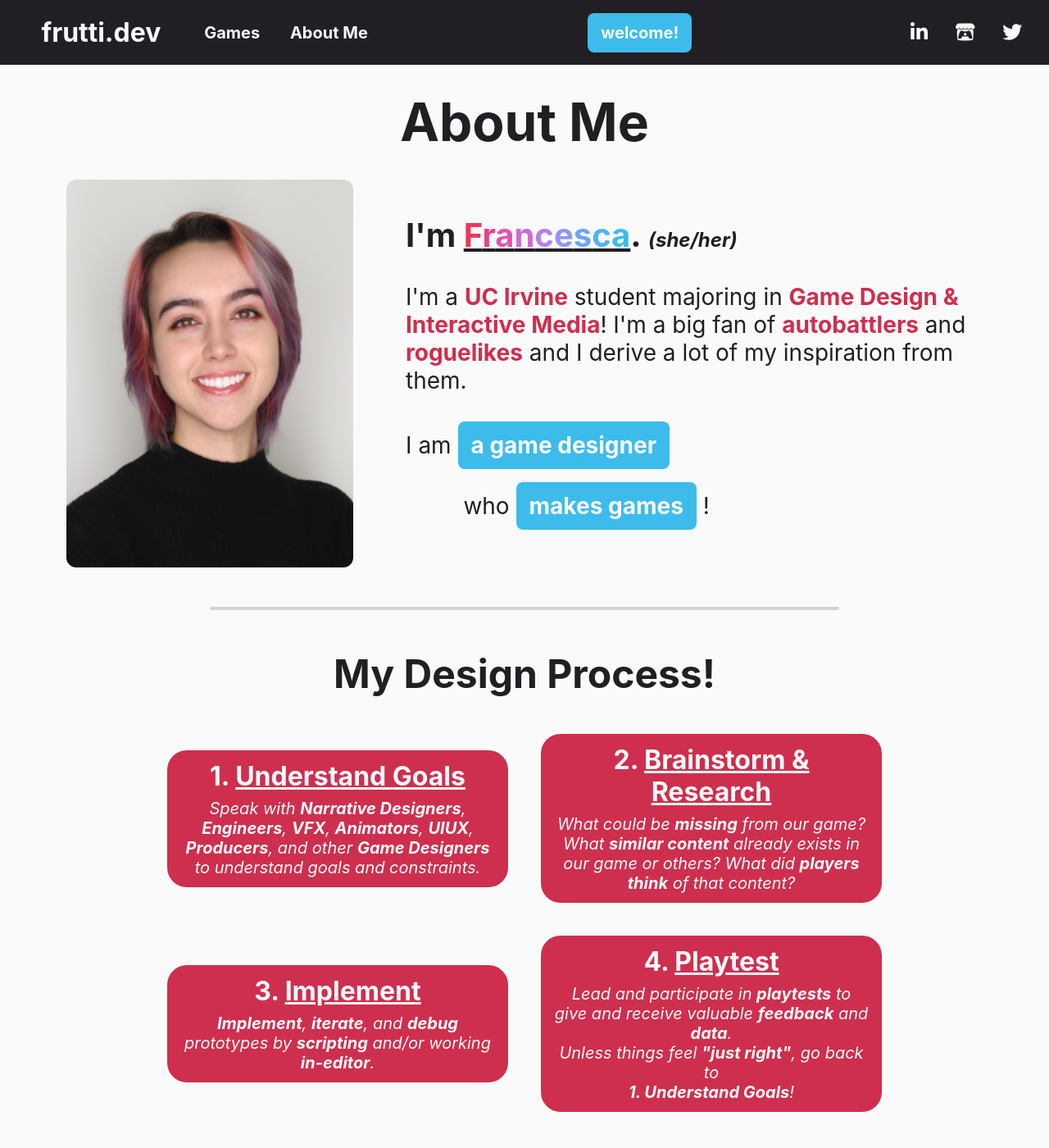
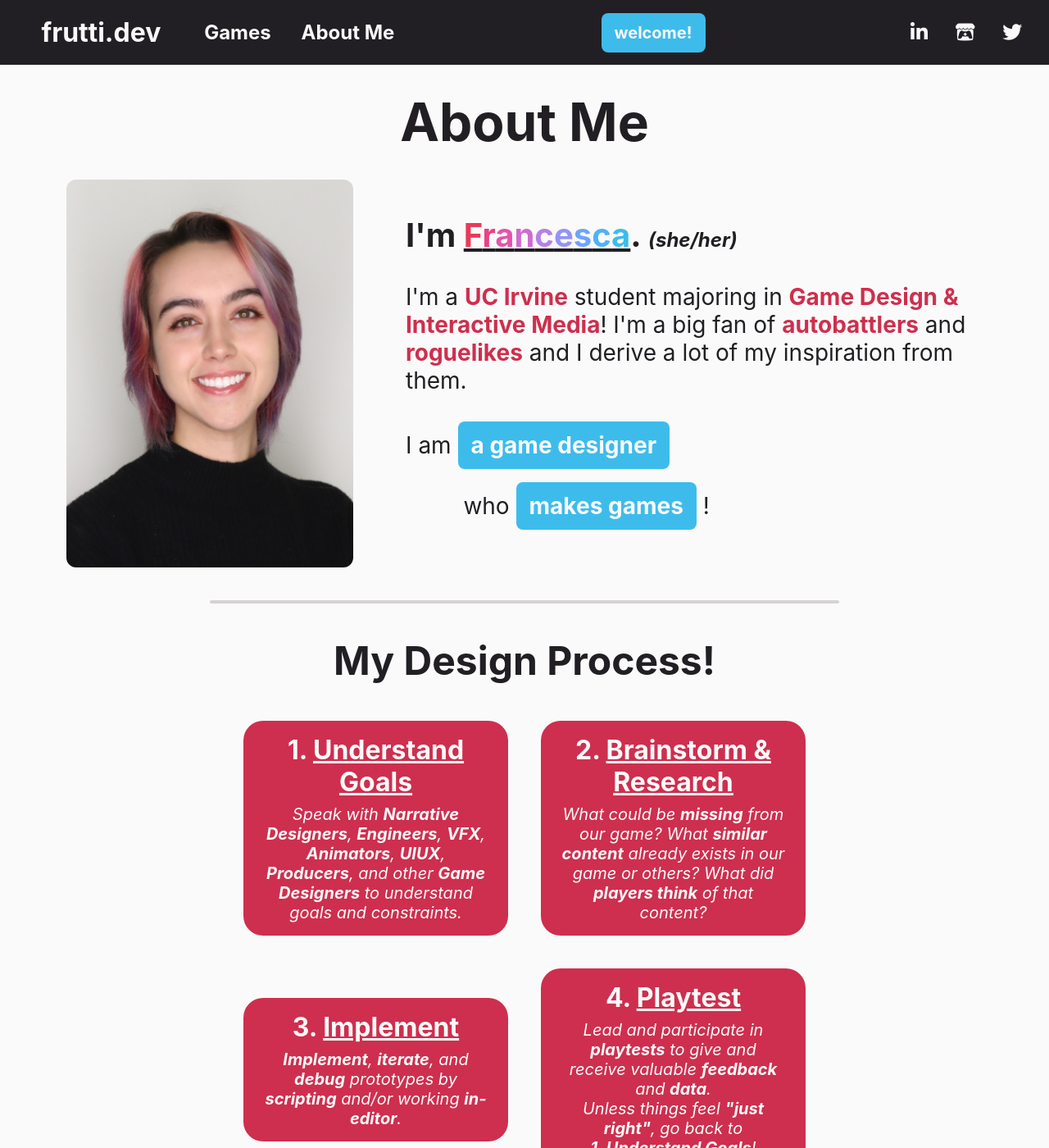
Before and after one commit to fruttipie/frutti.dev, a Jekyll site: the page built from about.html, in a window 1280 px wide and 1400 px high. Shown: the whole window at 82% size. Built offline with Jekyll 4.4.1, drawn with Linux system fonts in a browser that asks for light colours; nearby versions of some CDN libraries.

```diff
--- a/_sass/base.scss
+++ b/_sass/base.scss
@@ -73,13 +73,19 @@ h4 {
 }
 
 hr {
-  margin: 3rem 20%;
+  margin: 2.5rem 20%;
   border: 0.15rem solid $mediumColor;
   border-radius: 1rem;
 }
 
 strong {
   color: $accentColor;
+}
+
+// Highlights
+::selection, ::-moz-selection {
+  background-color: $accentColor;
+  color: $backgroundColor;
 }
 
 .quote {
@@ -106,7 +112,7 @@ nav {
     @include mainPageDisplay;
 
     li {
-      font-size: 1.25rem;
+      font-size: 1.5rem;
       margin: 0rem 0.15rem;
 
       a {
@@ -208,13 +214,30 @@ nav {
 
 .hamburgerLink a {
   @include clickable;
-  font-size: 1.3em;
-  line-height: 3em;
+  font-size: 1.5rem;
+  line-height: 3.75rem;
   margin: 1rem;
   background-color: $accentColor;
 }
 
 // Home
+
+.homePageIntro {
+
+  text-align: center;
+  margin-top: 2rem;
+
+  h1 {
+    font-size: 4rem;
+    font-weight:900;
+    //font-style: italic;
+  }
+
+  h2 {
+    font-size: 2.5rem;
+  }
+}
+
 .homePageGames {
   display: flex;
   justify-content: center;
@@ -370,7 +393,7 @@ nav {
   justify-content: center;
   align-items: center;
   //gap: 1%;
-  margin-bottom: 2rem;
+  margin: 0rem 5% 2rem;
 
   .item {
     min-width: 300px;
@@ -382,6 +405,18 @@ nav {
     li {
       margin-left: 2rem;
 
+    }
+
+    .sectionTitle {
+      font-size: 2.5rem;
+    }
+
+    .importantItem {
+      font-weight: bold;
+
+      strong {
+        font-weight: bolder;
+      }
     }
   }
 
@@ -421,7 +456,7 @@ nav {
     background-color: $accentColor2;
     box-decoration-break: clone;
     -webkit-box-decoration-break: clone;
-    line-height: 2em;
+    line-height: 2rem;
   }
 
   .aboutMeItem {
@@ -469,14 +504,15 @@ nav {
 .designProcessItem {
     background-color: $accentColor;
     font-size: 1.25rem;
-    padding: 0.75rem 1rem;
+    padding: 1rem 1.5rem;
     margin: 1.25rem;
     border-radius: 1.5rem;
     text-decoration: none;
     color: $backgroundColor;
-    max-width: 30%;
+    max-width: 33%;
     min-width: 275px;
     text-align: center;
+    flex-basis: 0%;
 
     h2 {
       font-weight: bold;
@@ -497,8 +533,8 @@ nav {
 .secret {
   font-style: italic;
   text-align: center;
-  margin: 0 5% 3em;
-  font-size: 1.5em;
+  margin: 0 5% 3rem;
+  font-size: 1.5rem;
 
   #exampleCustomizable {
     @include clickable();
@@ -538,6 +574,7 @@ footer {
 #backToTop {
   display: none;
   margin-bottom: 1.5rem;
+  font-size: 1.5rem;
 }
 
 #bottomLinks {
--- a/_sass/colors.scss
+++ b/_sass/colors.scss
@@ -1,7 +1,7 @@
 $backgroundColor: #fafafa;
 $bodyColor: #211f23;
 $lighterBodyColor: hsl(270, 3%, 35%);
-$mediumBodyColor: hsl(270, 2%, 45%);
+$mediumBodyColor: hsl(274, 6%, 24%);
 $mediumColor: hsl(315, 5%, 83%);
 $accentColor: #ce2f4e;
 $accentColor2: #3dbceb;
--- a/about.html
+++ b/about.html
@@ -6,14 +6,25 @@ title: "About Me"
     <h1 class="gameTitle">{{ page.title }}</h1>
 </div>
 <ul class="aboutMe">
-    <div class="aboutMeItem">
-        <img style="max-width: 350px" src="/images/Me3.jpg" alt="Me!">
+    <div class="aboutMeItem" style="min-width: 350px; max-width: 25%">
+        <img src="/images/Me3.jpg" alt="Me!">
         <p class="onlyOnMobile"><br></p>
     </div>
 
     <div class="aboutMeItem">
         <h2 style="font-size: 2.5rem;">I'm <strong>
-            <span style="color: hsl(270, 6%, 13%); text-decoration: underline;"><span style="color: #ea3959">F</span><span style="color: #ed4084">r</span><span style="color: #e454ad">a</span><span style="color: #d06bcf">n</span><span style="color: #b581e8">c</span><span style="color: #9394f7">e</span><span style="color: #6fa4fc">s</span><span style="color: #4fb2f7">c</span><span style="color: #3dbceb">a</span></strong>. <em style="font-size: 1.5rem;">(she/her)</em></h2>
+            <span style="color: hsl(270, 6%, 13%); text-decoration: underline;"><!--
+            --><span style="color: #ea3959">F</span><!--
+            --><span style="color: #ed4084">r</span><!--
+            --><span style="color: #e454ad">a</span><!--
+            --><span style="color: #d06bcf">n</span><!--
+            --><span style="color: #b581e8">c</span><!--
+            --><span style="color: #9394f7">e</span><!--
+            --><span style="color: #6fa4fc">s</span><!--
+            --><span style="color: #4fb2f7">c</span><!--
+            --><span style="color: #3dbceb">a</span></strong><!--
+            -->. <em style="font-size: 1.5rem;">(she/her)</em>
+        </h2>
         <p>
             <br>
             I'm a <strong>UC Irvine</strong> student majoring in <strong>Game Design & Interactive Media</strong>!
@@ -39,7 +50,8 @@ title: "About Me"
 <div class="topContainer">
     <h1 style="margin-bottom:1.5rem;">My Design Process!</h1>
 </div>
-<div class="gamesContainer">
+<div class="gamesContainer" style="margin: 0rem 15% 2rem;
+">
     <div class="designProcessItem">
         <h2>1. <span style="text-decoration: underline;">Understand Goals</span></h2>
         <p>
@@ -80,15 +92,21 @@ title: "About Me"
 
 <div class="homePageGames">
     <div class="game">
-        <a href="https://playthebazaar.com/"><img src="images/CurrentlyPlaying/TheBazaar.png" alt="The Bazaar Cover Art"></a>
+        <a href="https://playthebazaar.com/">
+            <img class="hoverfilter" src="images/CurrentlyPlaying/TheBazaar.png" alt="The Bazaar Cover Art">
+        </a>
         <figcaption>THE BAZAAR</figcaption>
     </div>
     <div class="game">
-        <a href="https://hearthstone.blizzard.com/en-us"><img src="images/CurrentlyPlaying/hearthstone.png" alt="Hearthstone Lost City of Un'Goro Cover Art"></a>
+        <a href="https://hearthstone.blizzard.com/en-us">
+            <img  class="hoverfilter" src="images/CurrentlyPlaying/hearthstone.png" alt="Hearthstone Lost City of Un'Goro Cover Art">
+        </a>
         <figcaption>HEARTHSTONE</figcaption>
     </div>
     <div class="game">
-        <a href="https://teamfighttactics.leagueoflegends.com/en-us/"><img src="images/CurrentlyPlaying/TFTSet15.jpg" alt="Teamfight Tactics Set 15 Cover Art"></a>
+        <a href="https://teamfighttactics.leagueoflegends.com/en-us/">
+            <img  class="hoverfilter" src="images/CurrentlyPlaying/TFTSet15.jpg" alt="Teamfight Tactics Set 15 Cover Art">
+        </a>
         <figcaption>TEAMFIGHT TACTICS</figcaption>
     </div>
 </div>
@@ -100,15 +118,21 @@ title: "About Me"
 </div>
 <div class="homePageGames">
     <div class="game">
-        <a href="https://store.steampowered.com/app/1426300/The_Binding_of_Isaac_Repentance/"><img src="images/FavoriteGames/bindingOfIsaac.jpg" alt="The Binding of Isaac: Repentance Cover Art"></a>
+        <a href="https://store.steampowered.com/app/1426300/The_Binding_of_Isaac_Repentance/">
+            <img  class="hoverfilter" src="images/FavoriteGames/bindingOfIsaac.jpg" alt="The Binding of Isaac: Repentance Cover Art">
+        </a>
         <figcaption>THE BINDING OF ISAAC</figcaption>
     </div>
     <div class="game">
-        <a href="https://store.steampowered.com/app/3320/Insaniquarium_Deluxe/"><img src="images/FavoriteGames/insaniquarium.png" alt="Insaniquarium Cover Art"></a>
+        <a href="https://store.steampowered.com/app/3320/Insaniquarium_Deluxe/">
+            <img  class="hoverfilter" src="images/FavoriteGames/insaniquarium.png" alt="Insaniquarium Cover Art">
+        </a>
         <figcaption>INSANIQUARIUM</figcaption>
     </div>
     <div class="game">
-        <a href="https://hearthstone.blizzard.com/en-us/battlegrounds/"><img src="images/FavoriteGames/hearthstonebattlegrounds.jpg" alt="Hearthstone Battlegrounds Cover Art"></a>
+        <a href="https://hearthstone.blizzard.com/en-us/battlegrounds/">
+            <img class="hoverfilter" src="images/FavoriteGames/hearthstonebattlegrounds.jpg" alt="Hearthstone Battlegrounds Cover Art">
+        </a>
         <figcaption style="font-size: 1.5em;">HEARTHSTONE BATTLEGROUNDS</figcaption>
     </div>
 </div>
```
Also changed, not shown: diablo.html (+18 -2 lines), drivetalk.html (+8 -0 lines), index.html (+24 -1 lines).
